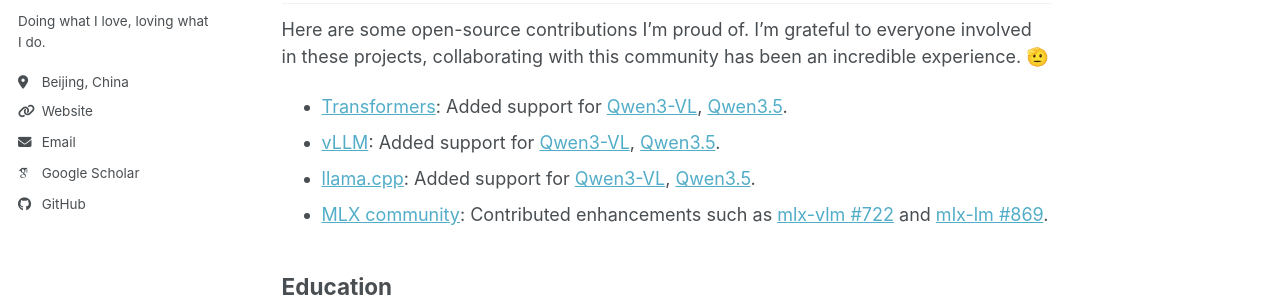
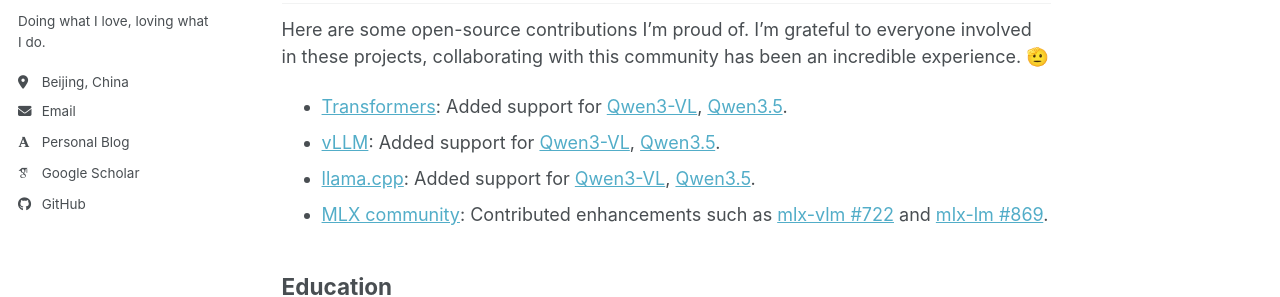
Before and after one commit to JJJYmmm/JJJYmmm.github.io, a Jekyll site: the page built from _pages/about.md, in a window 1280 px wide. Shown: the part 358-655 px from the top of the page. Built offline with Jekyll 4.4.1, drawn with Linux system fonts in a browser that asks for light colours; some web fonts are replaced; a script bundle is joined from its source files by our own code; library files that are not in the unit come from our copies.

Commit message:
update blog

```diff
--- a/_config.yml
+++ b/_config.yml
@@ -25,7 +25,7 @@
   bio              : "Doing what I love, loving what I do."
   location         : "Beijing, China"
   employer         : # ""
-  uri              : "https://jjjymmm.cn"
+  academia         : "https://jjjymmm.cn"
   email            : "1650675829@qq.com"
 
   # Academic websites
--- a/_includes/author-profile.html
+++ b/_includes/author-profile.html
@@ -39,7 +39,7 @@
 
       <!-- Font Awesome and Academicons icons / Academic websites -->
       {% if author.academia %}
-        <li><a href="{{ author.academia }}"><i class="ai ai-academia ai-fw icon-pad-right" aria-hidden="true"></i>Academia</a></li>
+        <li><a href="{{ author.academia }}"><i class="ai ai-academia ai-fw icon-pad-right" aria-hidden="true"></i>Personal Blog</a></li>
       {% endif %}
       {% if author.arxiv %}
         <li><a href="{{ author.arxiv }}"><i class="ai ai-arxiv ai-fw icon-pad-right"></i>arXiv</a></li>
```
